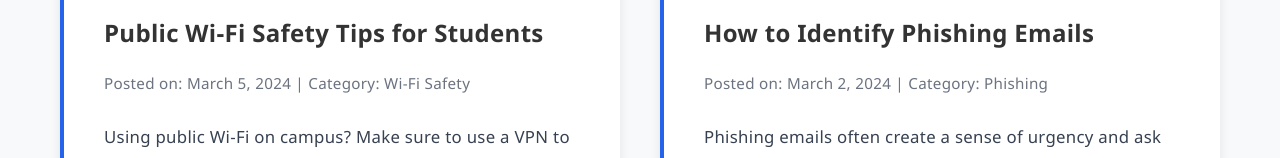
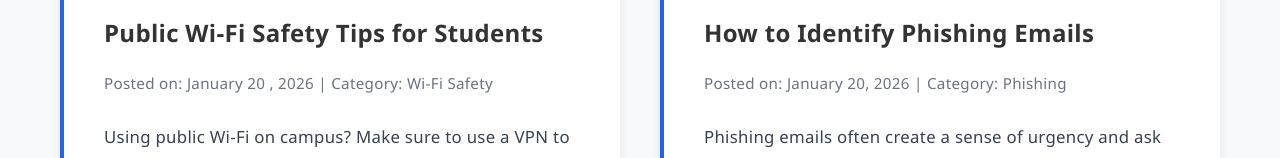
Before and after one commit to jessymuia/campuz, a plain HTML site: page blog.html in a window 1280 px wide. Shown: the part 312-470 px from the top of the page. Drawn offline with nearby package versions, Linux system fonts and the light colour scheme; a script that the page names is missing.

Commit message:
Update blog.html

```diff
--- a/blog.html
+++ b/blog.html
@@ -48,13 +48,13 @@
       <div class="blog-posts">
         <article class="blog-card">
           <h2>Public Wi-Fi Safety Tips for Students</h2>
-          <div class="blog-meta">Posted on: March 5, 2024 | Category: Wi-Fi Safety</div>
+          <div class="blog-meta">Posted on: January 20 , 2026 | Category: Wi-Fi Safety</div>
           <p>Using public Wi-Fi on campus? Make sure to use a VPN to encrypt your connection and avoid accessing sensitive accounts when connected to open networks.</p>
           <a href="wifi-safety.html" class="btn-link">Read more →</a>
         </article>
         <article class="blog-card">
           <h2>How to Identify Phishing Emails</h2>
-          <div class="blog-meta">Posted on: March 2, 2024 | Category: Phishing</div>
+          <div class="blog-meta">Posted on: January 20, 2026 | Category: Phishing</div>
           <p>Phishing emails often create a sense of urgency and ask for personal information. Always verify any suspicious message by contacting the sender directly through official channels.</p>
           <a href="phishing-tips.html" class="btn-link">Read more →</a>
 
```
